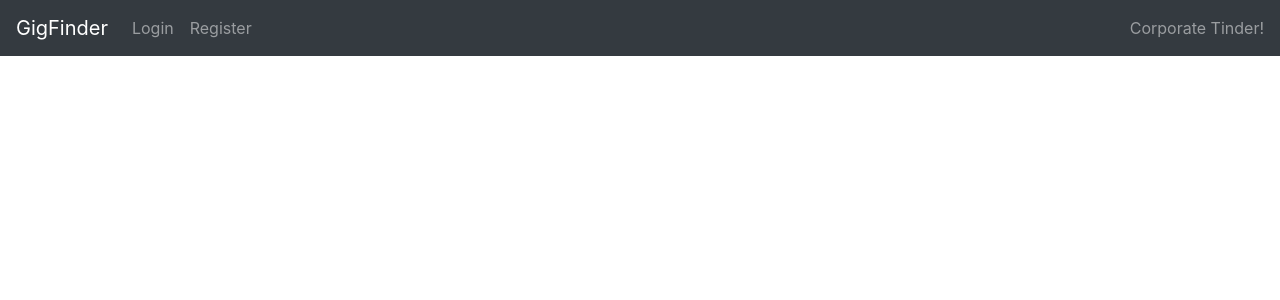
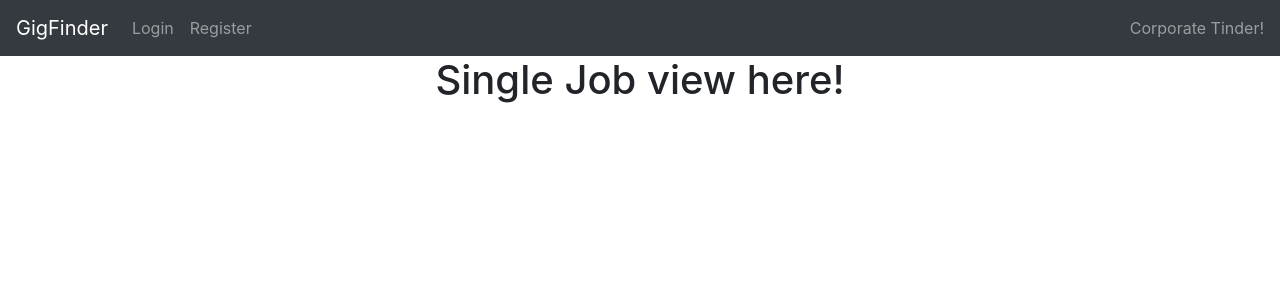
Before and after one commit to g-ram84/GigFinder, a React (Create React App) app in the folder react-front-end/: page /results in a window 1280 px wide. Shown: the top 300 px of the page. Built offline with nearby package versions, Linux system fonts and the light colour scheme.

Commit message:
Got rid of bug throwing redirect error

```diff
--- a/react-front-end/src/App.js
+++ b/react-front-end/src/App.js
@@ -2,6 +2,7 @@
 import React from 'react';
 import axios from 'axios';
 import './App.css';
+import './components/JobListItem'
 import AddJob from './views/addJob';
 import Favourites from './views/favourites';
 import Home from './views/home';
@@ -24,7 +25,7 @@ function App() {
           <Route exact path='/' component={Home} />
           <Route exact path='/addJob' component={AddJob} />
           <Route exact path='/favourites' component={Favourites} />
-          <Route exact path='/job' component={Job} />
+          <Route exact path='/:id' component={Job} />
           <Route exact path='/login' component={Login} />
           <Route exact path='/profile' component={Profile} />
           <Route exact path='/register' component={Register} />
--- a/react-front-end/src/components/jobListItem.js
+++ b/react-front-end/src/components/jobListItem.js
@@ -1,13 +1,19 @@
 import React from "react";
 import "./jobListItem.scss"
+import { Router, Route, useHistory } from 'react-router-dom';
+import Results from '../views/results.js'
 
 const classNames = require('classnames');
 
 
 export default function JobListItem(props) {
-  console.log(props.jobDate)
+  const redirect = () => {
+  const history = useHistory();
+  const handleClick = () => {
+    history.push(`/:${props.key}`);
+  }
   return (
-    <div className="jobs_item" onClick={props.setjob}>
+    <div className="jobs_item" href={`/:${props.key}`}>
      <header className="job_header">
         <strong>{props.title}</strong>
       </header>
@@ -25,4 +31,5 @@ export default function JobListItem(props) {
       <br/>
     </div>
   );
+  }
 }
--- a/react-front-end/src/components/searchBar.js
+++ b/react-front-end/src/components/searchBar.js
@@ -8,7 +8,6 @@ const SearchBar = (props) => {
   const newQuery = (event) => {
     props.setQuery(event.target.value)
   }
-
   const search = () => {
     gigfinderContext.searchJobs()
   }
```
